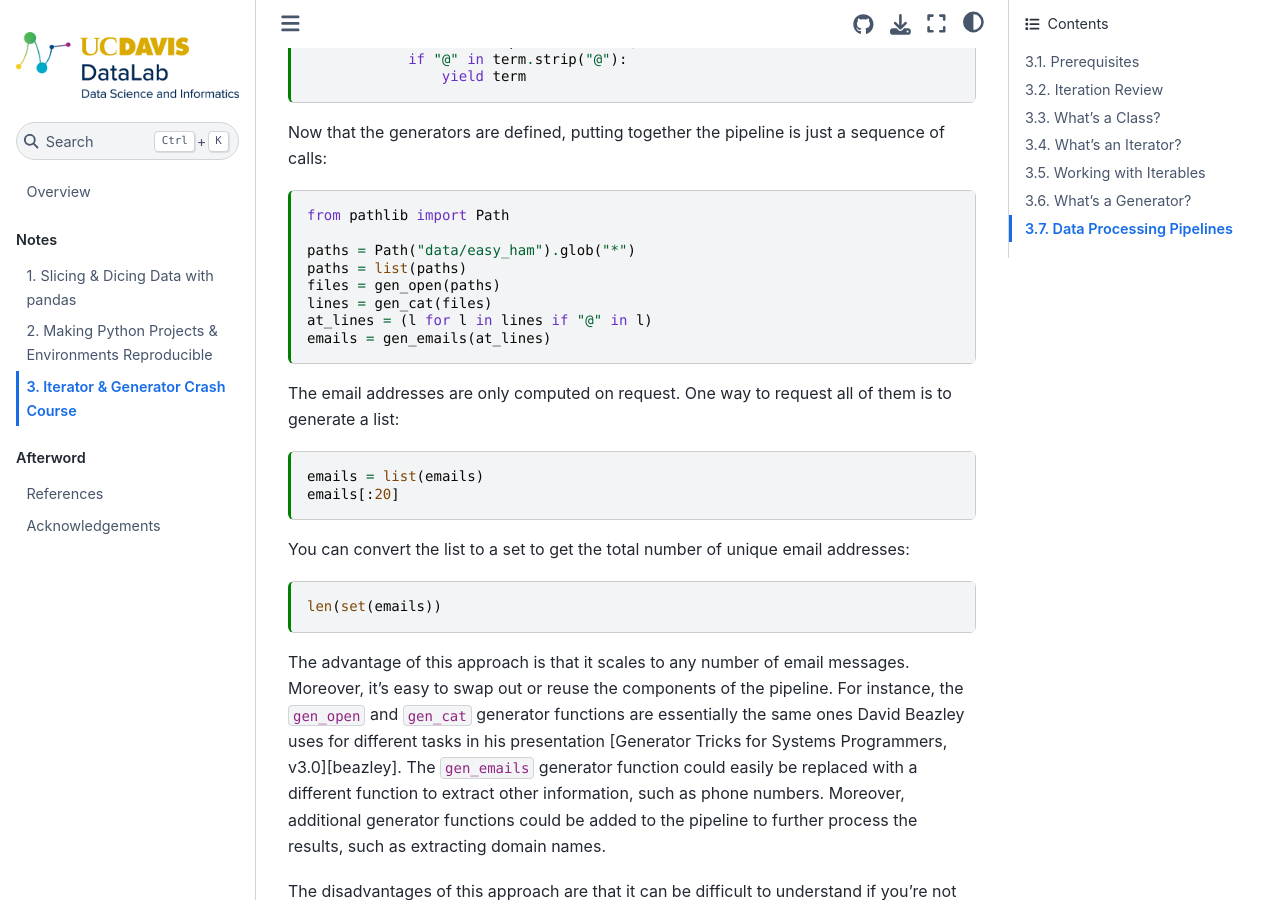
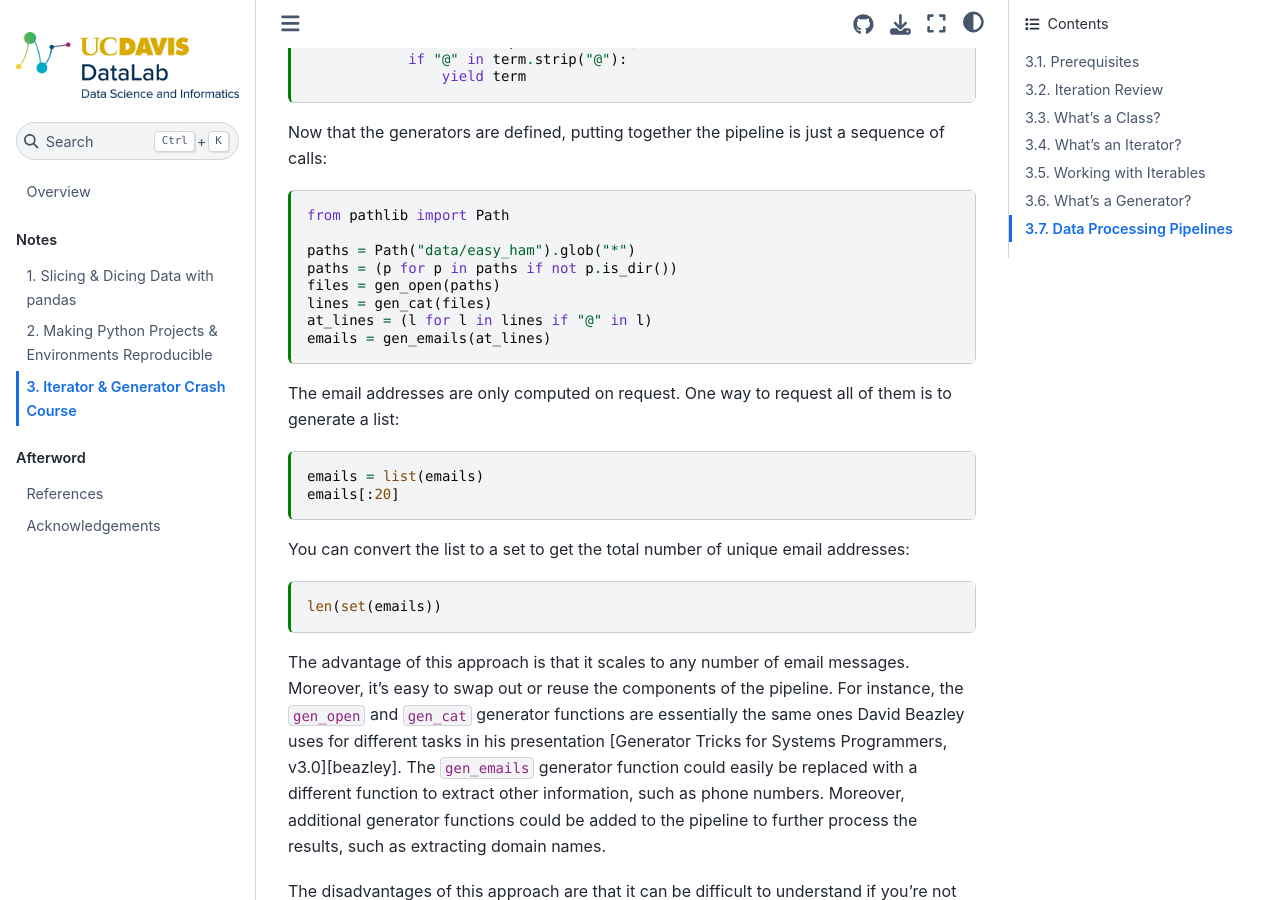
Before and after one commit to ucdavisdatalab/workshop_intermediate_python, a Jupyter Book: the page built from chapters/03_iterators.md, in a window 1280 px wide and 900 px high, scrolled down 15309 px. Built offline with Jupyter Book 1.0.4 settings and Sphinx 7.4.7 and the Sphinx Book theme 1.1.4, drawn with Linux system fonts in a browser that asks for light colours.

```diff
--- a/chapters/03_iterators.md
+++ b/chapters/03_iterators.md
@@ -826,7 +826,7 @@
 from pathlib import Path
 
 paths = Path("data/easy_ham").glob("*")
-paths = list(paths)
+paths = (p for p in paths if not p.is_dir())
 files = gen_open(paths)
 lines = gen_cat(files)
 at_lines = (l for l in lines if "@" in l)
```
